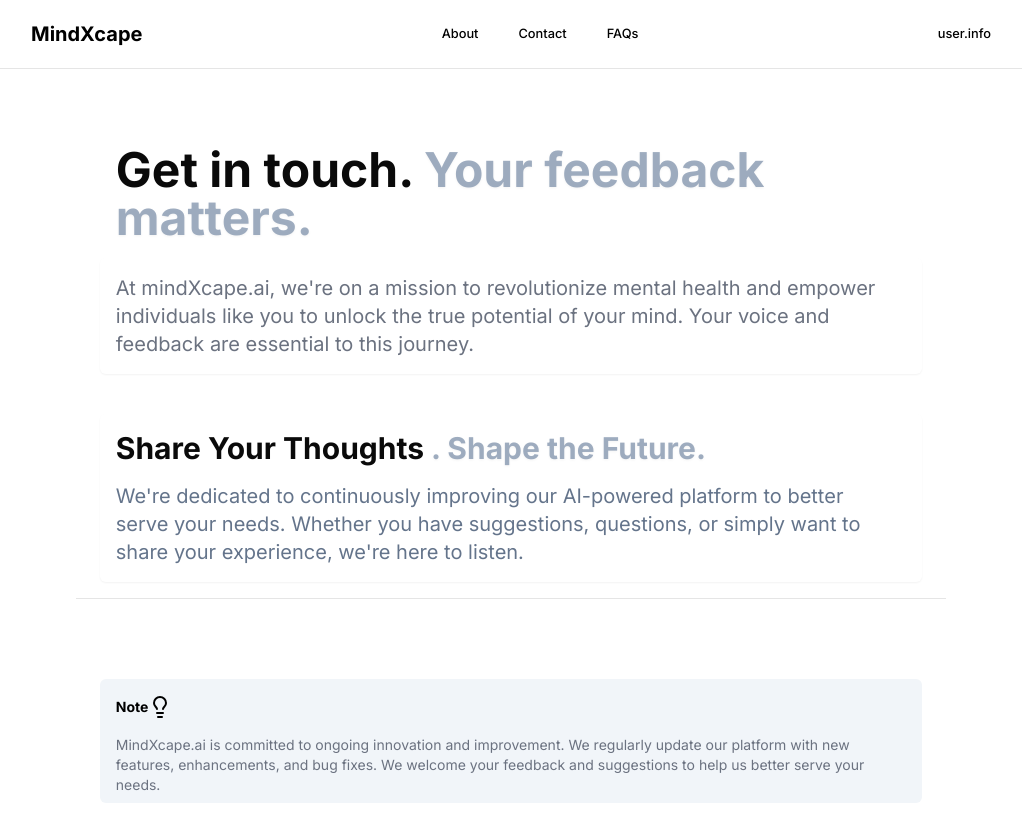
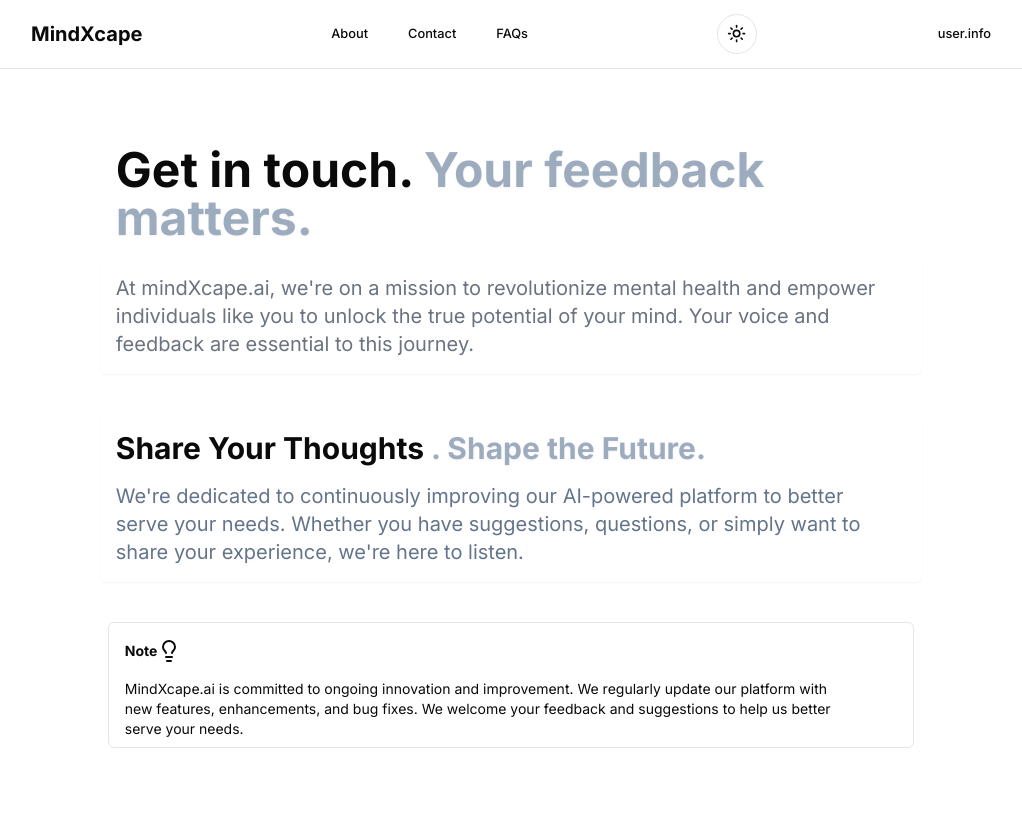
Before and after one commit to MrNikhillyadav/mindscape.ai, a Next.js app: page /contact in a window 1280 px wide. Shown: the whole page, without its empty margins (129-1151 px from the left). Built offline with nearby package versions, Linux system fonts and the light colour scheme.

Commit message:
dark_mode

```diff
--- a/app/FAQs/page.jsx
+++ b/app/FAQs/page.jsx
@@ -1,6 +1,7 @@
 import React from 'react'
 import { Separator } from '@/components/ui/separator'
 import { Lightbulb } from 'lucide-react'
+import Note from '../chatPage/_components/Note'
 
 function FrequentQuestion() {
   return (
@@ -41,19 +42,8 @@
               </div>
 
             </div>
-            {/* <Separator className="my-4" /> */}
 
-            {/* Notice */}
-            <div className='text-sm md:text-xl mx-12 rounded-md  bg-slate-100 leading-4 text-gray-500 text-center md:text-start ' >
-              <div className='flex p-4 text-black text-sm justify-start items-center'>
-                <strong   > Note </strong>
-                <strong><Lightbulb></Lightbulb></strong>
-              </div>
-              <p className='px-4 pb-2 text-sm'>
-              MindXcape.ai is committed to ongoing innovation and improvement.
-              We regularly update our platform with new features, enhancements, and bug fixes. We welcome your feedback and suggestions to help us better serve your needs.
-              </p>
-            </div>
+         <Note/>
 
         </div>
   )
--- /dev/null
+++ b/app/ThemeProvider.jsx
@@ -0,0 +1,16 @@
+"use client";
+
+import { ThemeProvider as NextThemesProvider } from "next-themes";
+
+export function ThemeProvider({ children }) {
+  return (
+    <NextThemesProvider
+      attribute="class"
+      defaultTheme="system"
+      enableSystem="true"
+      themes={["light", "dark"]}
+    >
+      {children}
+    </NextThemesProvider>
+  );
+}
--- a/app/about/page.jsx
+++ b/app/about/page.jsx
@@ -1,6 +1,7 @@
 import { Separator } from '@radix-ui/react-separator'
 import { Lightbulb } from 'lucide-react'
 import React from 'react'
+import Note from '../chatPage/_components/Note'
 
 function aboutPage() {
   return (
@@ -20,7 +21,7 @@
 
         {/* The Mindscape.ai Advantage  */}
        <div className='my-10'>
-          <h1 className=' px-10 text-3xl text-black font-bold '>The Mindscape.ai Advantage </h1>
+          <h1 className=' px-10 text-3xl font-bold '>The Mindscape.ai Advantage </h1>
           <div className='text-sm md:text-xl p-2  leading-4 md:p-4 md:pr-10 md:mx-6 text-gray-500 text-center md:text-start ' >
           Mindscape.ai is designed to be your personal AI assistant, tailored to your unique needs and preferences. Whether you're a busy professional,
            a creative thinker, or an aspiring entrepreneur, our platform offers a suite of powerful tools to help you achieve your goals.
@@ -39,24 +40,27 @@
 
         {/* Personalized AI Assistance  */}
        <div className='my-10'>
-          <h1 className=' px-10 text-3xl text-black font-bold '>Personalized AI Assistance </h1>
+          <h1 className=' px-10 text-3xl font-bold '>Personalized AI Assistance </h1>
           <div className='text-sm md:text-xl p-2  leading-4 md:p-4 md:pr-10 md:mx-6 text-gray-500 text-center md:text-start ' >
           Our advanced AI algorithms learn from your interactions and preferences, providing personalized recommendations, insights,
-          and support to help you work smarter, not harder. From task automation to content generation, Mindscape.ai is your trusted partner in unlocking your full potential.
+          and support to help you work smarter, not harder. From task automation to content generation, Mindscape.ai is your
+           trusted partner in unlocking your full potential.
           </div>
       </div>
 
         {/* Notice */}
-        <div className='text-sm md:text-xl mx-8  mb-8 rounded-md  bg-slate-100 leading-4 md:pr-10  text-gray-500 text-center md:text-start ' >
-          <div className='flex p-4 text-black text-sm justify-start items-center'>
+        {/* <div className='text-sm md:text-xl mx-8  mb-8 rounded-md  border leading-4 md:pr-10  text-center md:text-start ' >
+          <div className='flex p-4 text-sm justify-start items-center'>
             <strong   > Note </strong>
             <strong><Lightbulb></Lightbulb></strong>
           </div>
           <p className='px-4 pb-2 text-sm'>
           MindXcape.ai is committed to ongoing innovation and improvement.
-          We regularly update our platform with new features, enhancements, and bug fixes. We welcome your feedback and suggestions to help us better serve your needs.
+          We regularly update our platform with new features, enhancements, and bug fixes.
+          We welcome your feedback and suggestions to help us better serve your needs.
           </p>
-        </div>
+        </div> */}
+        <Note/>
     </div>
   )
 }
--- a/app/chatPage/_components/Header.jsx
+++ b/app/chatPage/_components/Header.jsx
@@ -6,6 +6,7 @@
 import Image from 'next/image'
 import { usePathname } from 'next/navigation'
 import Link from 'next/link'
+import ThemeToggleButton from './ThemeToggleButton'
 
 
 
@@ -19,15 +20,17 @@
 
   return (
     <div className='max-w-[80vw] m-auto '>
-        <div className="flex text-xl justify-between font- p-3 md:px-8 items-center text-black " >
+        <div className="flex text-xl justify-between p-3 md:px-8 items-center" >
 
             <Link href="/"  className=' text-xl font-medium md:font-bold cursor-pointer'>MindXcape</Link>
             <ul className='hidden md:flex  justify-between items-center p-2 gap-10'>
               {/* <Link href='/chatPage' className='text-[1vw] font-medium cursor-pointer hover:font-bold   transition-all'>Chat</Link> */}
-              <Link href="/about" className='text-[1vw] font-medium cursor-pointer hover:font-bold hover:text-black  transition-all'>About</Link>
-              <Link href="/contact" className='text-[1vw] font-medium cursor-pointer hover:font-bold hover:text-black  transition-all'>Contact</Link>
-              <Link href="/FAQs" className='text-[1vw] font-medium cursor-pointer hover:font-bold hover:text-black  transition-all'>FAQs</Link>
+              <Link href="/about" className='text-[1vw] font-medium cursor-pointer hover:font-bold  transition-all'>About</Link>
+              <Link href="/contact" className='text-[1vw] font-medium cursor-pointer hover:font-bold  transition-all'>Contact</Link>
+              <Link href="/FAQs" className='text-[1vw] font-medium cursor-pointer hover:font-bold  transition-all'>FAQs</Link>
             </ul>
+
+            <ThemeToggleButton/>
             <div className='text-[1vw] font-medium cursor-pointer '>
                 user.info
             </div>
--- /dev/null
+++ b/app/chatPage/_components/Note.jsx
@@ -0,0 +1,22 @@
+import React from 'react'
+import { Lightbulb } from 'lucide-react'
+
+function Note() {
+  return (
+    <div>
+        <div className='text-sm md:text-xl mx-8  mb-8 rounded-md  border leading-4 md:pr-10  text-center md:text-start ' >
+          <div className='flex p-4 text-sm justify-start items-center'>
+            <strong   > Note </strong>
+            <strong><Lightbulb></Lightbulb></strong>
+          </div>
+          <p className='px-4 pb-2  text-sm'>
+          MindXcape.ai is committed to ongoing innovation and improvement.
+          We regularly update our platform with new features, enhancements, and bug fixes.
+          We welcome your feedback and suggestions to help us better serve your needs.
+          </p>
+        </div>
+    </div>
+  )
+}
+
+export default Note
--- /dev/null
+++ b/app/chatPage/_components/ThemeToggleButton.jsx
@@ -0,0 +1,29 @@
+import { Button } from '@/components/ui/button'
+import { Sun, Moon } from 'lucide-react'
+import { useTheme } from 'next-themes'
+import React from 'react'
+
+function ThemeToggleButton() {
+  const { theme, setTheme } = useTheme()
+
+  return (
+    <Button
+      variant='outline'
+      size='icon'
+      className="rounded-full"
+      onClick={() => {
+        if (theme === 'dark') {
+          setTheme('light')
+        } else {
+          setTheme('dark')
+        }
+      }}
+    >
+      <Sun className='h-[1.2rem] w-[1.2rem] rotate-0 scale-100 transition-all dark:-rotate-90 dark:scale-0' />
+      <Moon className='absolute h-[1.2rem] w-[1.2rem] rotate-90 scale-0 transition-all dark:-rotate-0 dark:scale-100' />
+      <span className='sr-only'>Toggle theme</span>
+    </Button>
+  )
+}
+
+export default ThemeToggleButton
--- a/app/contact/page.jsx
+++ b/app/contact/page.jsx
@@ -1,13 +1,14 @@
 import { Separator } from '@/components/ui/separator'
 import { Lightbulb } from 'lucide-react'
 import React from 'react'
+import Note from '../chatPage/_components/Note'
 
 function contactPage() {
   return (
     <div className='  max-w-[80vw] m-auto pt-[6vw] px-[6vw]'>
 
-    {/* About  */}
-  <div>
+
+  <div className='mb-10'>
       <h1 className=' px-10 text-5xl font-bold '>Get in touch. <span className='text-slate-400/90 drop-shadow-sm' >Your feedback matters.</span> </h1>
       <div className='text-sm md:text-xl p-2 mt-4  rounded-md shadow-sm leading-4 md:p-4 md:pr-10 md:mx-6 text-gray-500 text-center md:text-start ' >
       At mindXcape.ai, we're on a mission to revolutionize mental health and empower individuals like you to unlock
@@ -20,19 +21,10 @@
              questions, or simply want to share your experience, we're here to listen.</p>
       </div>
   </div>
-  <Separator className="my-4" />
+  {/* <Separator className="my-4" /> */}
 
     {/* Notice */}
-    <div className='text-sm md:text-xl mt-20 mb-4 rounded-md  bg-slate-100 leading-4 md:pr-10 md:mx-6 text-gray-500 text-center md:text-start ' >
-      <div className='flex p-4 text-black text-sm justify-start items-center'>
-        <strong   > Note </strong>
-        <strong><Lightbulb></Lightbulb></strong>
-      </div>
-      <p className='px-4 pb-2 text-sm'>
-      MindXcape.ai is committed to ongoing innovation and improvement.
-      We regularly update our platform with new features, enhancements, and bug fixes. We welcome your feedback and suggestions to help us better serve your needs.
-      </p>
-    </div>
+    <Note/>
 </div>
   )
 }
--- a/app/layout.js
+++ b/app/layout.js
@@ -2,6 +2,7 @@
 import "./globals.css";
 import Header from "./chatPage/_components/Header";
 import { Separator } from '@/components/ui/separator';
+import { ThemeProvider } from "./ThemeProvider";
 
 const inter = Inter({ subsets: ["latin"] });
 
@@ -14,13 +15,12 @@
   return (
     <html lang="en">
       <body className={inter.className}>
-        <Header/>
-        <Separator />
-        <div>
-            {children}
-        </div>
+        <ThemeProvider>
+          <Header />
+          <Separator />
+          <div>{children}</div>
+        </ThemeProvider>
       </body>
-
     </html>
   );
 }
--- a/app/page.js
+++ b/app/page.js
@@ -2,13 +2,14 @@
 import { Lightbulb } from "lucide-react";
 import Image from "next/image";
 import Link from "next/link";
+import Note from "./chatPage/_components/Note";
 
 export default function Home() {
   return (
     <div  className=" max-w-[80vw] m-auto ">
-      <div className="  w-full  flex flex-col  text-black justify-center  items-center">
+      <div className="  w-full  flex flex-col justify-center  items-center">
 
-            <div className=' flex flex-col justify-center items-center p-4  mt-[20vh]'>
+            <div className=' flex flex-col justify-center items-center p-4   mt-[20vh]'>
                   <h2  className="  font-semibold tracking-tight py-4 text-6xl">Redefine Your Mental Wellness</h2>
                   <div className=" text-center mx-20 px-10 leading-tight tracking-tight text-slate-500 text-[1.4vw]">
                       Unlock mental clarity with our AI-Psychologist. Share your thoughts, receive personalized guidance,
@@ -18,19 +19,11 @@
             </div>
 
             <Link href='/chatPage' >
-                <Button className='my-5 mb-8'>Try for free</Button>
+                <Button className='my-5 mb-20'>Try for free</Button>
             </Link>
 
-            {/* Notice */}
-            <div className='w-[60vw] text-sm md:text-xl mt-20 mb-4 drop-shadow-sm rounded-md  bg-slate-100/50 leading-4 md:pr-10 md:mx-6 text-gray-500 text-center md:text-start ' >
-                <div className='flex p-4 text-black text-sm justify-start items-center'>
-                  <strong   > Note </strong>
-                  <strong><Lightbulb></Lightbulb></strong>
-                </div>
-                <p className='px-4 pb-4 text-sm'>
-                  MindXcape.ai is committed to ongoing innovation and improvement.
-                  We regularly update our platform with new features, enhancements, and bug fixes. We welcome your feedback and suggestions to help us better serve your needs.
-                </p>
+            <div className='w-[65vw] mt-20  '>
+              <Note />
             </div>
 
       </div>
```
Also changed, not shown: app/globals.css (line endings or trailing spaces).
